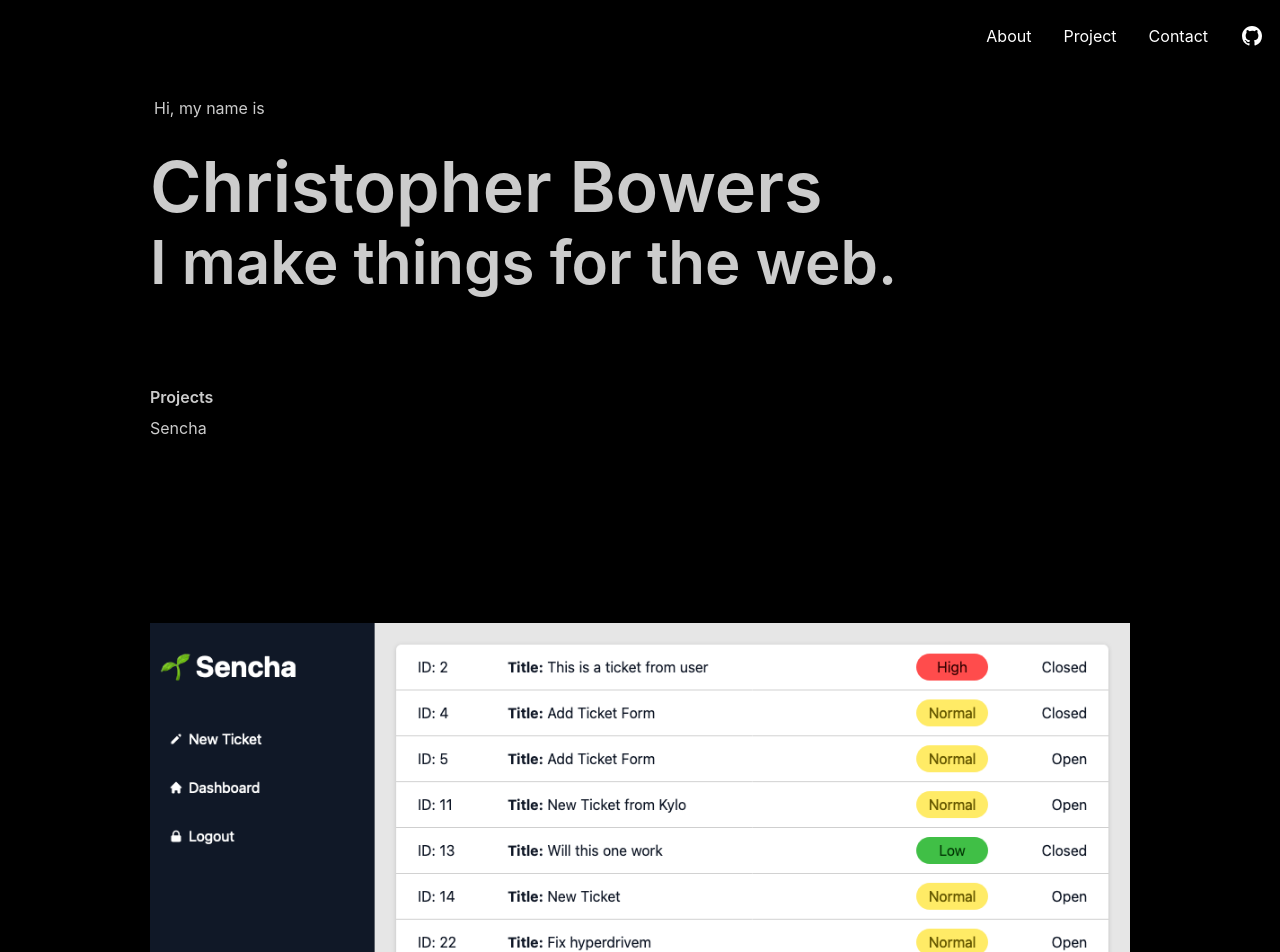
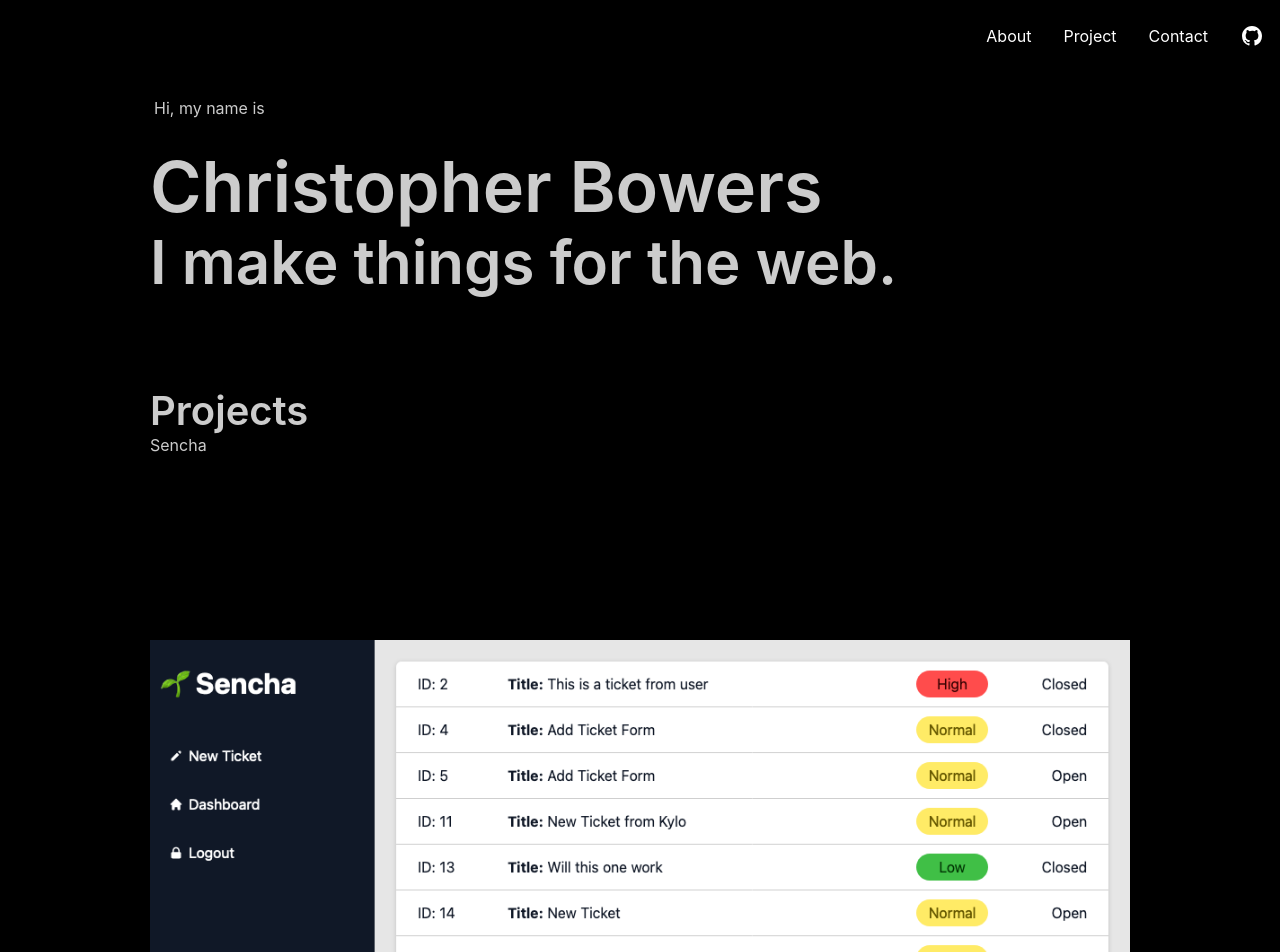
Before and after one commit to christopherbowers/christopherbowers-dev-portfolio, a Next.js app: page / in a window 1280 px wide. Shown: the top 952 px of the page. Built offline with nearby package versions, Linux system fonts and the light colour scheme.

Commit message:
Adjusted animations

```diff
--- /dev/null
+++ b/src/components/about.js
@@ -0,0 +1,31 @@
+import { useEffect, useRef } from 'react'
+import { name } from '@data/data'
+import Image from 'next/image'
+import { srConfig as config } from '@config'
+
+export default function About() {
+
+const revealTitle = useRef(null)
+const revealProjects = useRef([])
+
+
+useEffect(() => {
+  async function animate() {
+    if (revealProjects.current) {
+      const sr = (await import("scrollreveal")).default
+      sr().reveal(revealTitle.current, config())
+      // sr().reveal(revealAbout.current, config())
+    }
+  }
+  animate()
+
+}, [])
+
+
+  return (
+    <div id="about">
+      <h4 className="section-heading" ref={revealTitle}>About</h4>
+    </div>
+
+  )
+}
--- a/src/components/index.js
+++ b/src/components/index.js
@@ -5,3 +5,4 @@ export { default as Meta } from './meta'
 export { default as Hero } from './hero'
 export { default as Projects } from './projects'
 export { default as Contact } from './contact'
+export { default as About } from './about'
--- a/src/components/projects.js
+++ b/src/components/projects.js
@@ -1,7 +1,9 @@
 import { useEffect, useRef } from 'react'
+import Image from 'next/image'
 import { projects } from '@data/data'
-import Image from 'next/image'
 import { srConfig as config } from '@config'
+import styled from 'styled-components'
+
 
 export default function Projects() {
 
@@ -11,10 +13,11 @@ const revealProjects = useRef([])
 
 useEffect(() => {
   async function animate() {
-    if (revealProjects.current) {
+    if (revealTitle.current) {
       const sr = (await import("scrollreveal")).default
-      sr().reveal(revealTitle.current, config())
-      sr().reveal(revealProjects.current, config())
+      sr().reveal(revealTitle.current, config(0, 0.25))
+      // sr().reveal(revealProjects.current, config(500, 0.25))
+      revealProjects.current.forEach((ref, i) => sr().reveal(ref, config(i * 100)))
     }
   }
   animate()
@@ -24,17 +27,16 @@ useEffect(() => {
 
   return (
     <div id="projects">
-    <h4 ref={revealTitle}>Projects</h4>
+    <h4 className="section-heading" ref={revealTitle}>Projects</h4>
 
     {projects.map((project, i) => {
       return (
-        <div key={i} ref={el => (revealProjects.current[i] = el)}>
+        <ProjectWrapper key={i} ref={el => (revealProjects.current[i] = el)}>
 
           <p>{project.title}</p>
-
-          <div>
-            <Image src={project.imgUrl} alt={project.title} width="100%" height="100%" layout="responsive" objectFit="contain" />
-          </div>
+            <ImageWrapper>
+            <Image src={project.imgUrl} alt={project.title} width="100%" height="100%" layout="responsive" objectFit="scale-down"/>
+            </ImageWrapper>
 
           <ul>
             {project.tech.map((tech, i) => (
@@ -42,7 +44,7 @@ useEffect(() => {
             ))}
           </ul>
 
-        </div>
+        </ProjectWrapper>
       )
     })}
 
@@ -50,3 +52,11 @@ useEffect(() => {
 
   )
 }
+
+
+const ProjectWrapper = styled.section`
+  // display: flex;
+`
+const ImageWrapper = styled.div`
+
+`
--- a/src/data/data.js
+++ b/src/data/data.js
@@ -23,7 +23,7 @@ module.exports = {
       ],
     },
     {
-      title: 'Portfolio',
+      title: 'Photography Portfolio',
       link: 'https://photo.christopherbowers.net',
       github: 'https://github.com/christopherbowers/sencha',
       imgUrl: '/portfolio.png',
--- a/src/pages/index.js
+++ b/src/pages/index.js
@@ -1,4 +1,4 @@
-import { Hero, Projects, Contact } from '@components/.'
+import { Hero, About, Projects, Contact } from '@components/.'
 import styled from 'styled-components'
 
 export default function IndexPage() {
@@ -6,6 +6,7 @@ export default function IndexPage() {
   return (
     <Wrapper>
       <Hero />
+{/*       <About /> */}
       <Projects />
       <Contact />
     </Wrapper>
--- a/src/styles/GlobalStyle.js
+++ b/src/styles/GlobalStyle.js
@@ -49,6 +49,11 @@ const GlobalStyle = createGlobalStyle`
     font-size: clamp(25px, 8vw, 60px);
   }
 
+  .section-heading {
+    margin: 0;
+    font-size: clamp(25px, 8vw, 40px);
+  }
+
   #root, #__next {
     isolation: isolate;
   }
```
Also changed, not shown: src/components/hero.js (+0 -7 lines).
